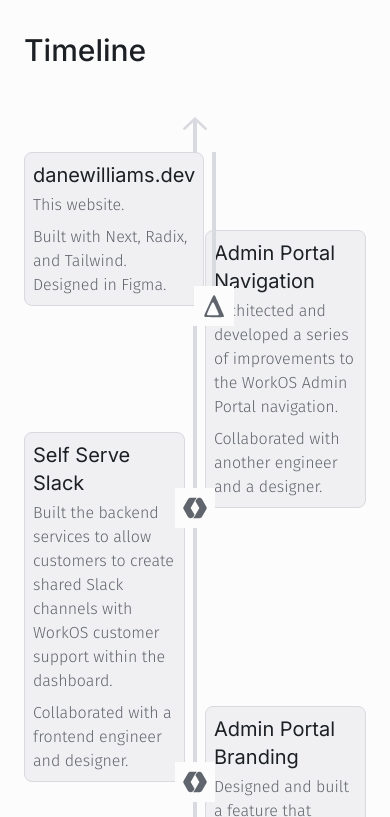
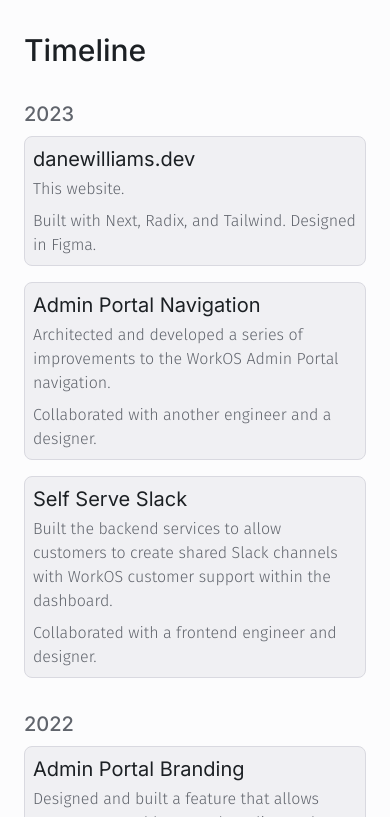
Before and after one commit to danerwilliams/danewilliams.com, a Next.js app: page /projects in a window 390 px wide. Shown: the part 687-1504 px from the top of the page. Built offline with nearby package versions, Linux system fonts and the light colour scheme.

Commit message:
add mobile

```diff
--- a/components/timeline.tsx
+++ b/components/timeline.tsx
@@ -1,5 +1,9 @@
 import { FC } from 'react';
-import { TimelineProject, TimelineProjectProps } from './timeline-project';
+import {
+  TimelineProject,
+  TimelineProjectCard,
+  TimelineProjectProps,
+} from './timeline-project';
 
 export interface TimelineProps {
   projects: Omit<
@@ -11,6 +15,8 @@
 export const Timeline: FC<Readonly<TimelineProps>> = ({ projects }) => {
   return (
     <>
+      {/* Desktop Timeline */}
+      <div className="hidden md:block">
         {projects.map((project, index) => (
           <div key={project.name} className="flex flex-col w-full">
             <TimelineProject
@@ -29,6 +35,23 @@
             />
           </div>
         ))}
+      </div>
+
+      {/* Mobile Timeline */}
+      <div className="md:hidden">
+        {projects.map((project, index) => (
+          <div key={project.name} className="mt-4">
+            {(index === 0 ||
+              project.date.getFullYear() !==
+                projects[index - 1].date.getFullYear()) && (
+              <h3 className="mb-2 mt-8 font-medium text-xl">
+                {project.date.getFullYear()}
+              </h3>
+            )}
+            <TimelineProjectCard {...project} />
+          </div>
+        ))}
+      </div>
     </>
   );
 };
```
Lines whose indentation alone changed are shown as unchanged.
